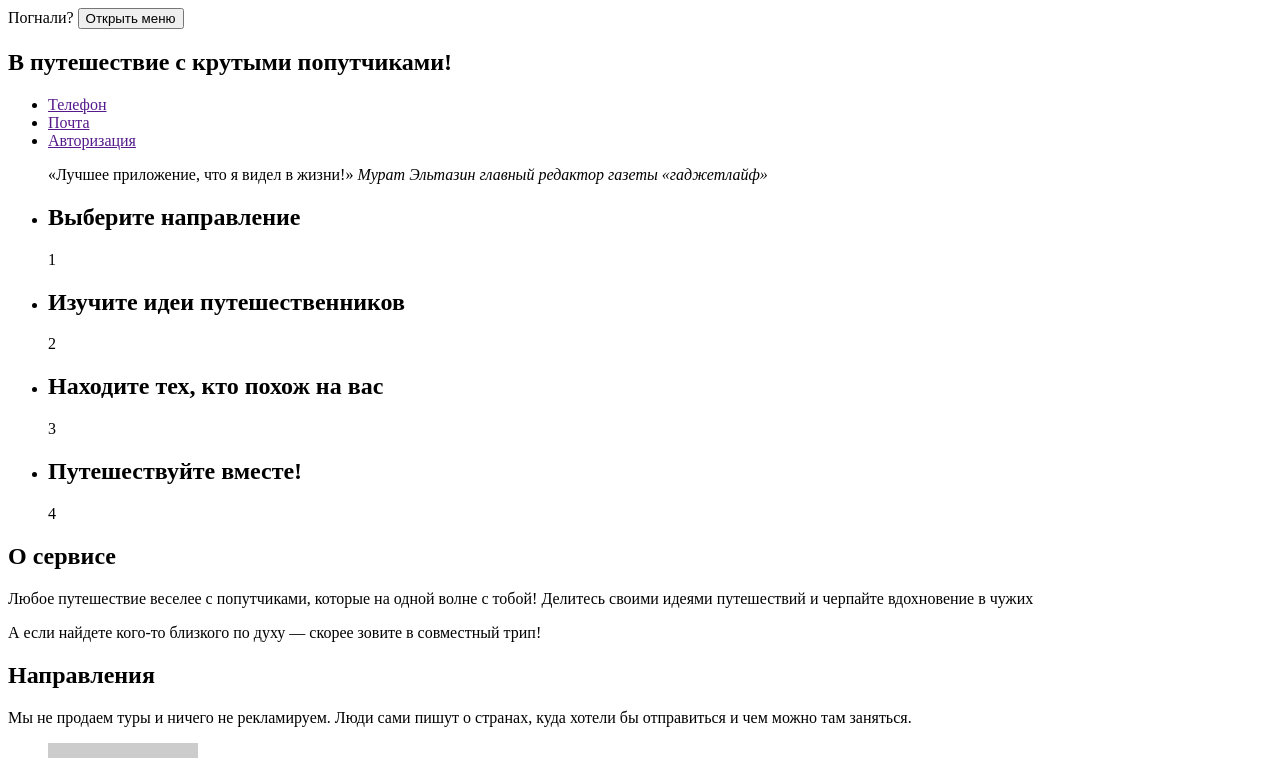
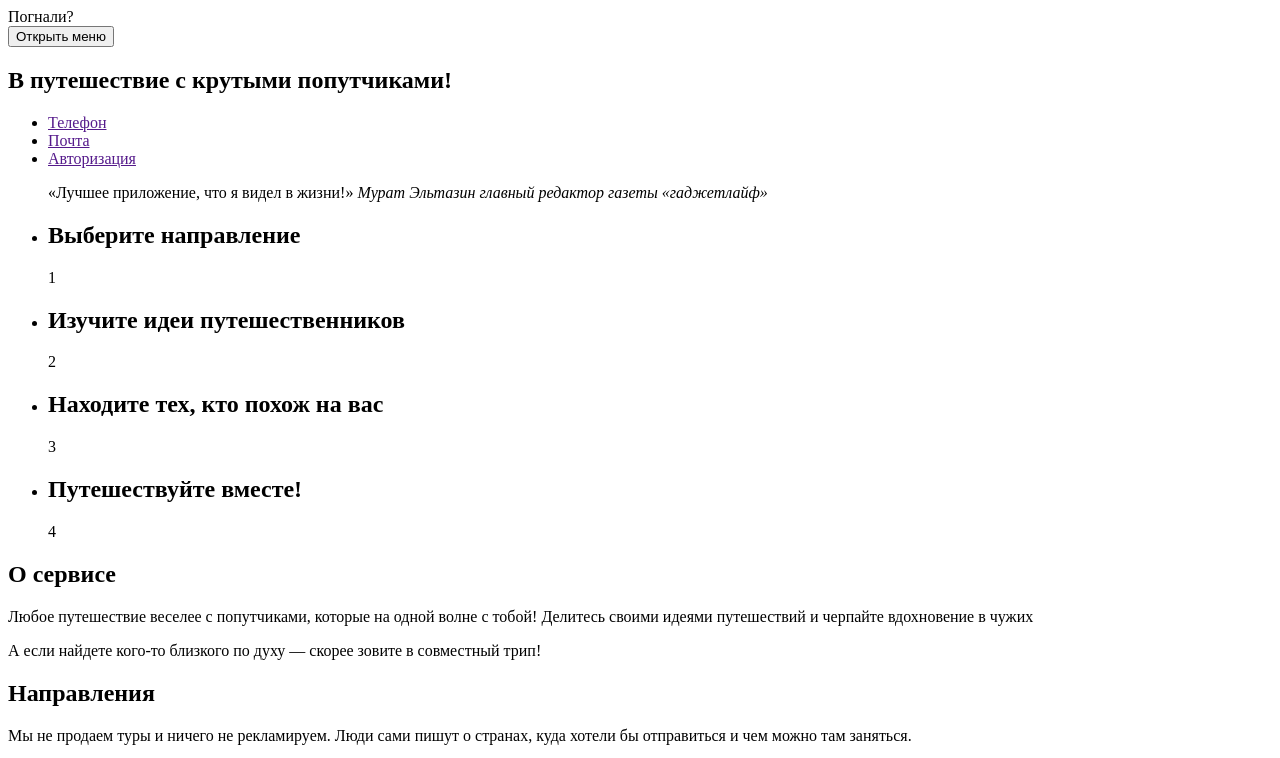
Before and after one commit to Nailya2019/1171555-pognali-18, a website: page source/index.html in a window 1280 px wide. Shown: the top 758 px of the page. Drawn offline with Linux system fonts and the light colour scheme; placeholder pictures from the web are drawn by us.

Commit message:
Правки main-nav

```diff
--- a/source/index.html
+++ b/source/index.html
@@ -8,9 +8,8 @@
 
    	<header class="header">
    		<a class="page-logo header__logo">Погнали?</a>
-   		<button class="main-nav__toggle" type="button">Открыть меню</button>
-   		<nav class="main-nav">
-   		</nav>
+   		<nav class="main-nav"></nav>
+         <button class="main-nav__toggle" type="button">Открыть меню</button>
    	</header>
 	<main class="main">
 		<section class="advantages">
```
Also changed, not shown: source/catalog.html (+1 -2 lines), source/form.html (+2 -3 lines).
